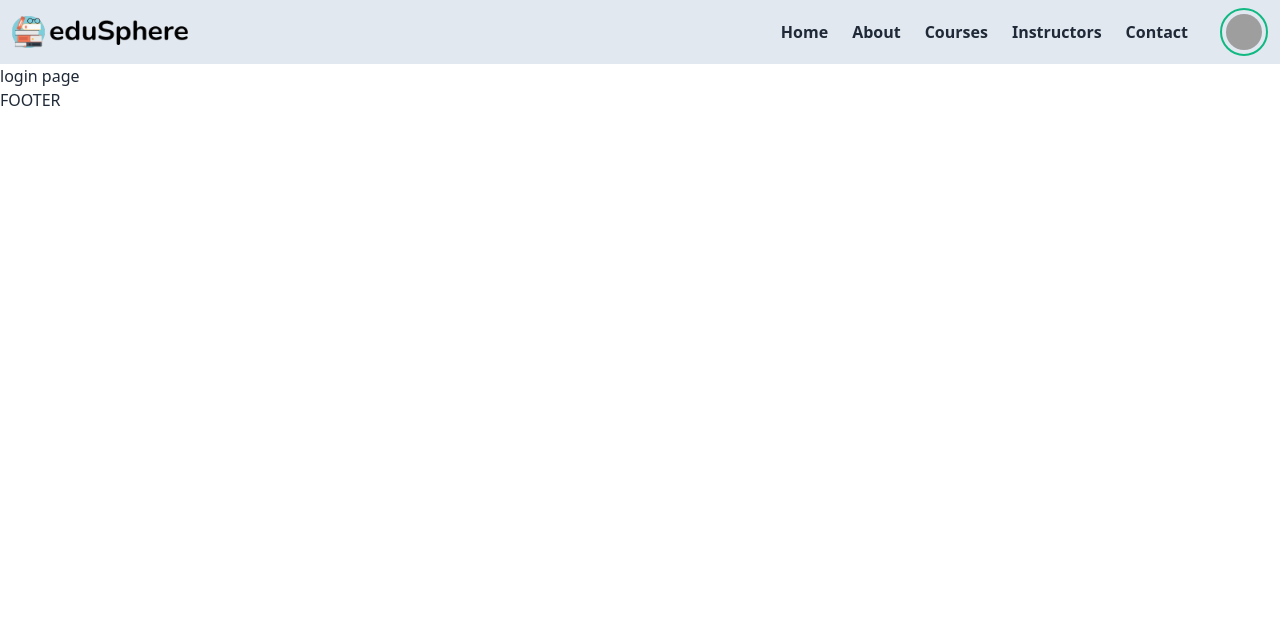
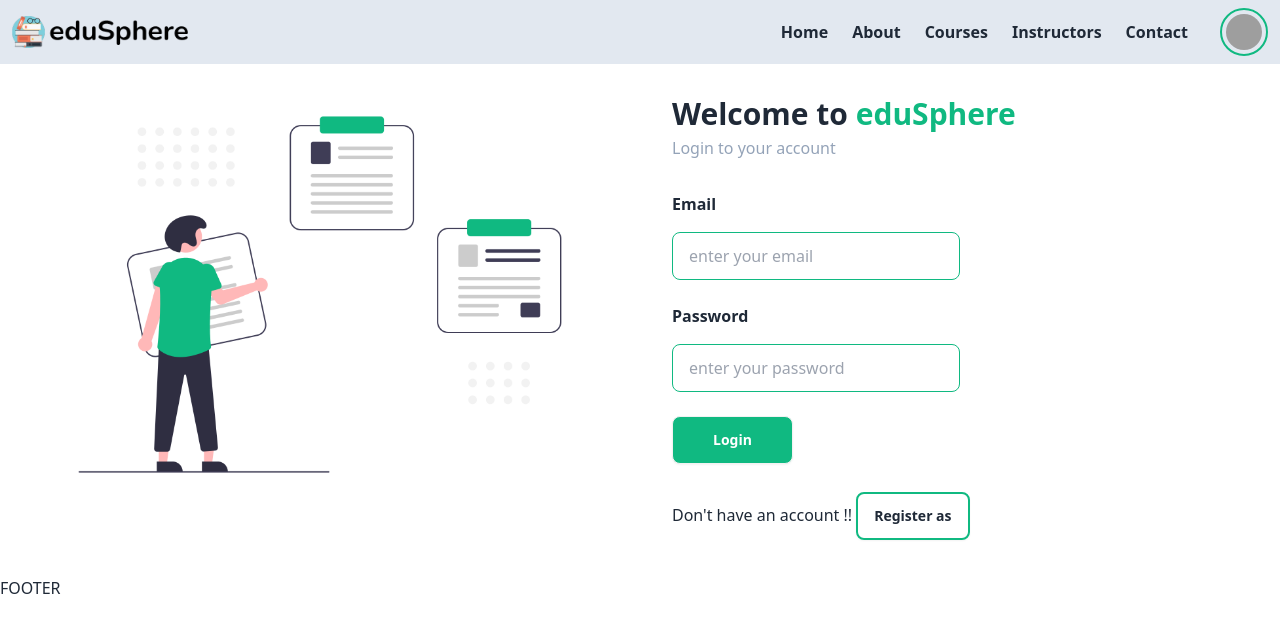
Before and after one commit to S-Alif/Edu-Sphere, a React (Vite) app in the folder main/frontend/: page /login in a window 1280 px wide. Shown: the top 632 px of the page. Built offline with nearby package versions, Linux system fonts and the light colour scheme; grey boxes are pictures that could not be loaded.

Commit message:
[DONE] login page design

```diff
--- a/main/frontend/src/index.css
+++ b/main/frontend/src/index.css
@@ -1,3 +1,6 @@
 @tailwind base;
 @tailwind components;
 @tailwind utilities;
+
+/* import design css */
+@import "./assets/css/loginPage.css"
--- a/main/frontend/src/pages/LoginPage.jsx
+++ b/main/frontend/src/pages/LoginPage.jsx
@@ -1,10 +1,56 @@
-
+// import image
+import loginPageIllustration from '../assets/imgs/login-illustration-1.png'
 
 const LoginPage = () => {
     return (
-        <div>
-            login page
-        </div>
+        <>
+            <section className="login-page">
+                <div className="grid grid-cols-1 lg:grid-cols-2">
+
+                    <div className="image-box">
+                        <img src={loginPageIllustration} alt="login page illustration" />
+                    </div>
+
+                    {/* form content */}
+                    <div className="form-content py-8 px-4 lg:px-8">
+
+                        <h1 className='text-3xl font-bold'>Welcome to <span className='text-emerald-500'>eduSphere</span></h1>
+                        <p className='pt-1 text-slate-400'>Login to your account</p>
+
+                        <form action="" className='pt-8 w-full'>
+
+                            <div className="w-full lg:w-1/2">
+                                <label htmlFor="email" className='font-semibold'>Email</label>
+                                <input type="email" className='form-control input input-bordered border-emerald-500 mt-4 mb-6 w-full' name='email' id='email' placeholder='enter your email' autoComplete='false' />
+                            </div>
+
+                            <div className="w-full lg:w-1/2">
+                                <label htmlFor="pass" className='font-semibold'>Password</label>
+                                <input type="password" className='form-control input input-bordered border-emerald-500 w-full mt-4' name='pass' id='pass' placeholder='enter your password' />
+                            </div>
+
+                            <button type='button' className='btn bg-emerald-500 text-white px-10 mt-6 hover:bg-green-700'>Login</button>
+
+                        </form>
+
+                        {/* route to registration */}
+                        <div className="pt-6">
+                            <p>
+                                Don&apos;t have an account !!
+                                <details className="dropdown lg:dropdown-right">
+                                    <summary className="m-1 btn bg-transparent hover:bg-emerald-500 hover:text-white border-2 border-emerald-500">Register as</summary>
+                                    <ul className="p-2 shadow-lg menu dropdown-content z-[1] rounded-box w-52 bg-slate-100">
+                                        <li><button className='hover:bg-emerald-500 hover:text-white'>Student</button></li>
+                                        <li><button className='hover:bg-emerald-500 hover:text-white'>Instructor</button></li>
+                                    </ul>
+                                </details>
+                            </p>
+                        </div>
+                    </div>
+
+                </div>
+            </section>
+        </>
     );
 };
 
```
